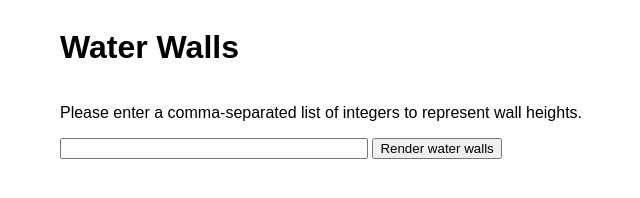
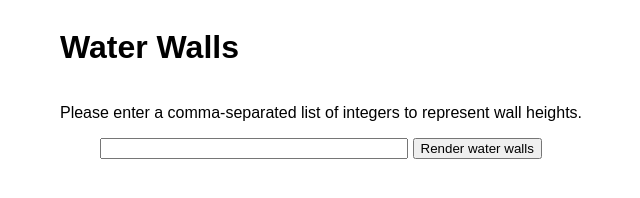
Before and after one commit to Zhusufeng/water-walls, a website: page client/index.html in a window 1280 px wide. Shown: the whole page, without its empty margins (37-677 px from the left). Drawn offline with Linux system fonts and the light colour scheme.

Commit message:
Add a div to index.html for centering

```diff
--- a/client/index.html
+++ b/client/index.html
@@ -9,6 +9,7 @@
     <div class="flex-container">
       <div>
         <h1>Water Walls</h1>
+        <div class="form-container">
           <form id="heights-form">
             <p>
               Please enter a comma-separated list of integers to represent wall heights.
@@ -16,6 +17,7 @@
             <input type="text" name="heights-form-input" id="heights-form-input" placeholder="">
             <input type="submit" name="heights-form-submit" id="heights-form-submit" value="Render water walls">
           </form>
+        </div>
         <div id="table-container">
         </div>
       </div>
```
Lines whose indentation alone changed are shown as unchanged.
